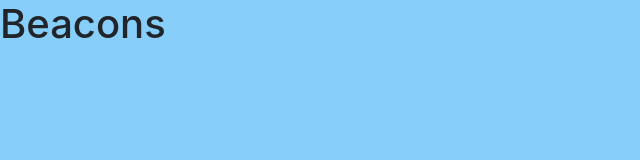
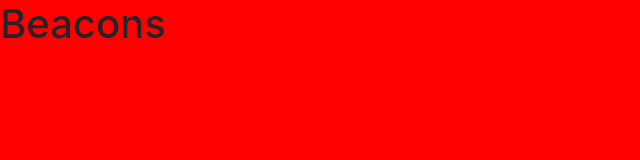
Before and after one commit to EngineTandI/paa-beacons, a plain HTML site: page index.html in a window 1280 px wide. Shown: the whole page, without its empty margins (0-640 px from the left). Drawn offline with nearby package versions, Linux system fonts and the light colour scheme.

Commit message:
Change background-color to red.

```diff
--- a/styles/main.css
+++ b/styles/main.css
@@ -1,3 +1,3 @@
 body {
-  background-color: lightskyblue;
+  background-color: red;
 }
```
